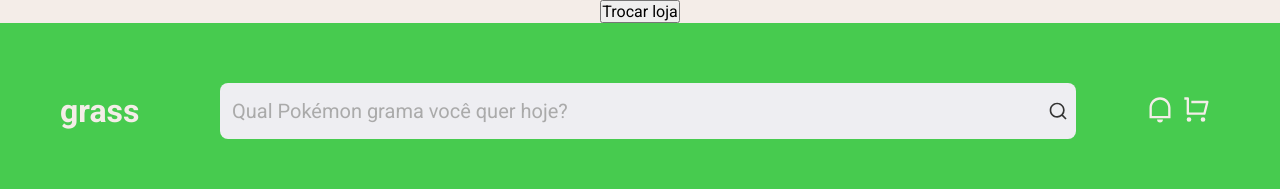
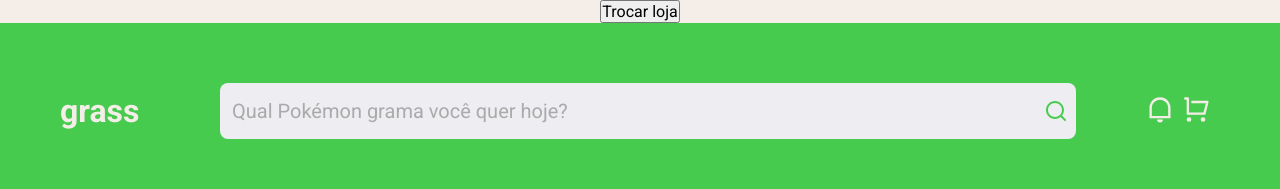
Before and after one commit to lucasoliveiracruz/pokestore, a Next.js app: page / in a window 1280 px wide. Shown: the top 189 px of the page. Built offline with nearby package versions, Linux system fonts and the light colour scheme.

Commit message:
change search icon color to primary

```diff
--- a/src/components/Header/SearchBox/index.tsx
+++ b/src/components/Header/SearchBox/index.tsx
@@ -1,14 +1,17 @@
 import { RiSearchLine } from "react-icons/ri";
+import { useTheme } from "styled-components";
 import { useStore } from "../../../contexts/StoreContext";
 
 import { SearchContainer, SearchInput } from "./styles";
 
 export function SearchBox() {
   const { store } = useStore();
+  const theme = useTheme();
+
   return (
     <SearchContainer>
       <SearchInput placeholder={store.translations.header.search_placeholder} />
-      <RiSearchLine size={20} />
+      <RiSearchLine size={24} color={theme.color.primary} />
     </SearchContainer>
   );
 }
```
